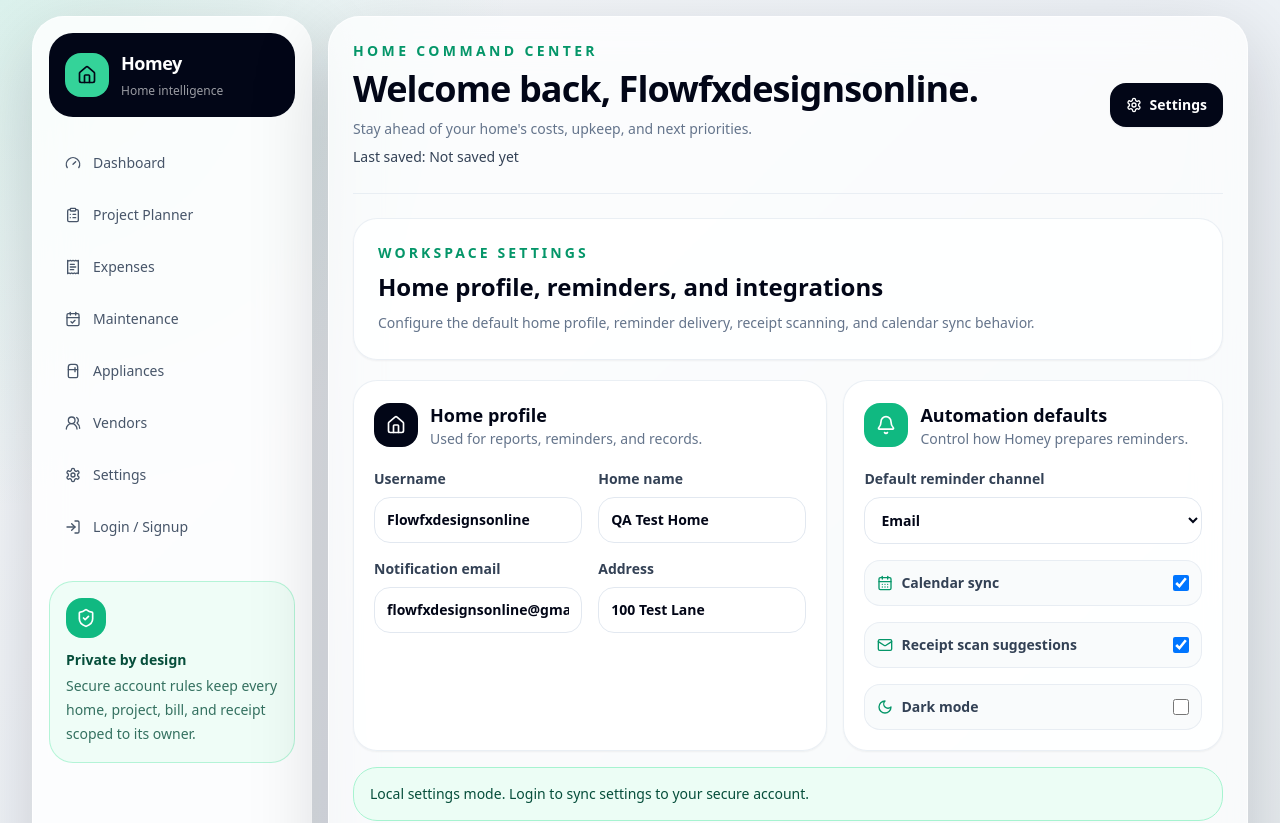
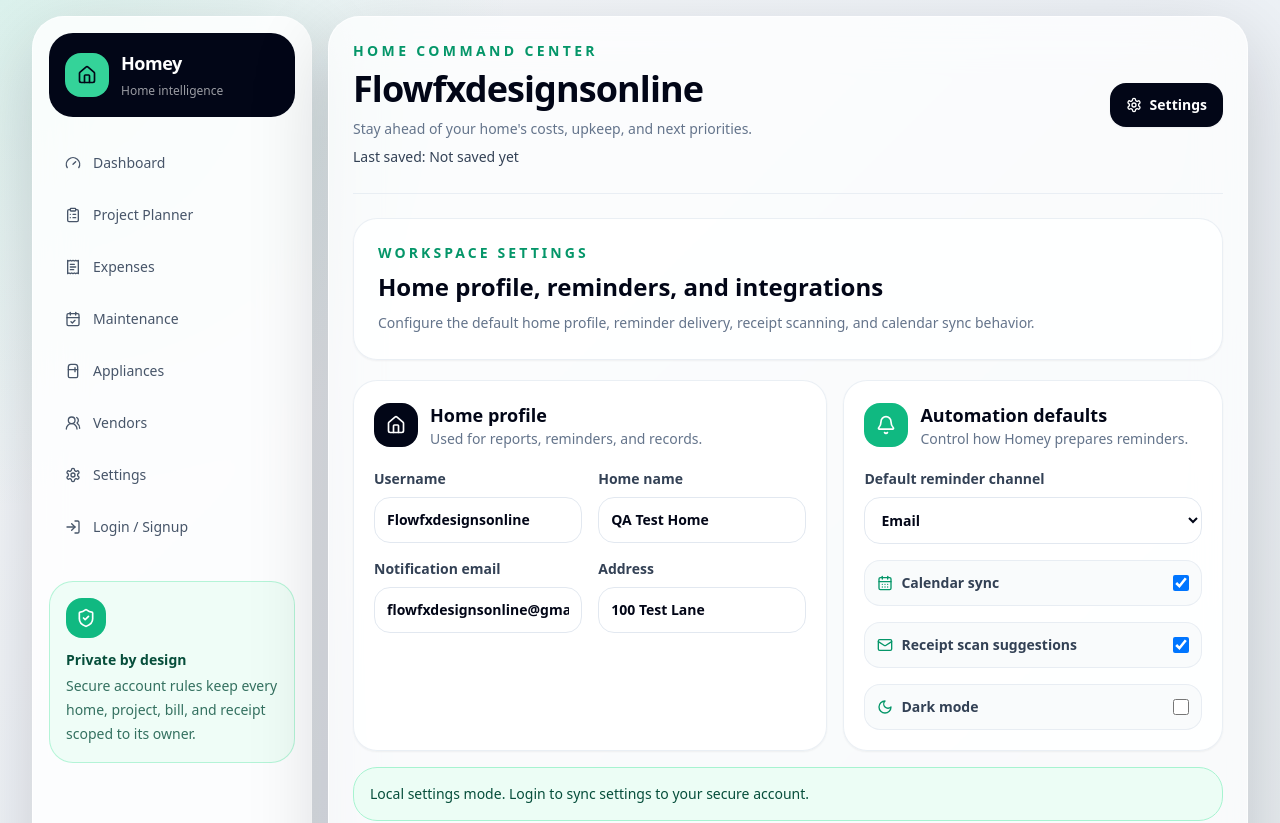
Before and after one commit to lvcg/connectionadvisor, a Next.js app: page /settings in a window 1280 px wide. Shown: the top 823 px of the page. Built offline with nearby package versions, Linux system fonts and the light colour scheme; no server answers.

Commit message:
Show username only in command center

```diff
--- a/components/layout/app-shell.tsx
+++ b/components/layout/app-shell.tsx
@@ -119,7 +119,7 @@ export function AppShell({ children }: { children: React.ReactNode }) {
           <header className="mb-6 flex flex-col justify-between gap-4 border-b border-slate-200/70 pb-6 dark:border-white/10 sm:flex-row sm:items-center">
             <div>
               <p className="text-sm font-semibold uppercase tracking-[0.24em] text-emerald-600 dark:text-emerald-300">Home command center</p>
-              <h1 className="mt-2 text-3xl font-semibold tracking-tight text-slate-950 dark:text-white sm:text-4xl">Welcome back, {username}.</h1>
+              <h1 className="mt-2 text-3xl font-semibold tracking-tight text-slate-950 dark:text-white sm:text-4xl">{username}</h1>
               <p className="mt-2 text-sm leading-6 text-slate-500 dark:text-slate-400">
                 Stay ahead of your home's costs, upkeep, and next priorities.
                 <span className="mt-1 block font-medium text-slate-700 dark:text-slate-300">Last saved: {formatTimestamp(lastSavedAt)}</span>
```
